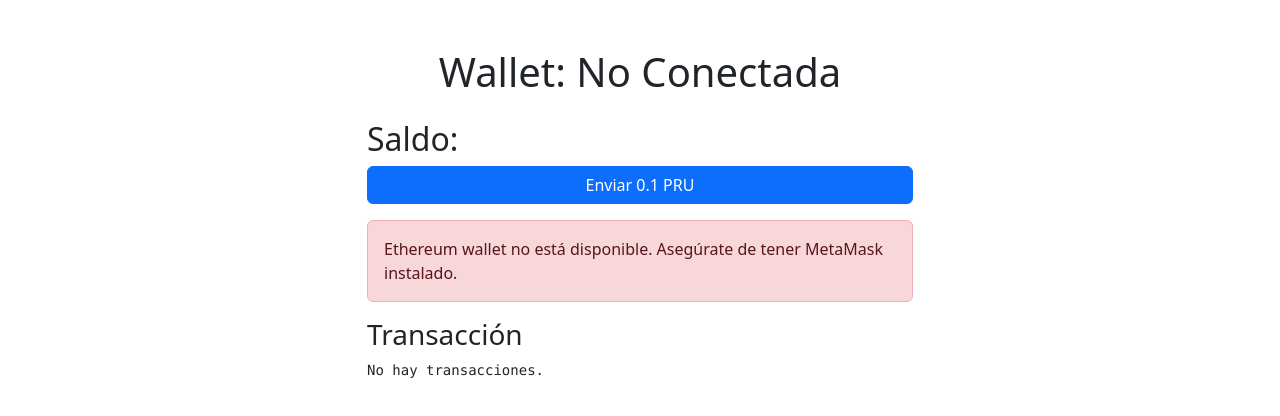
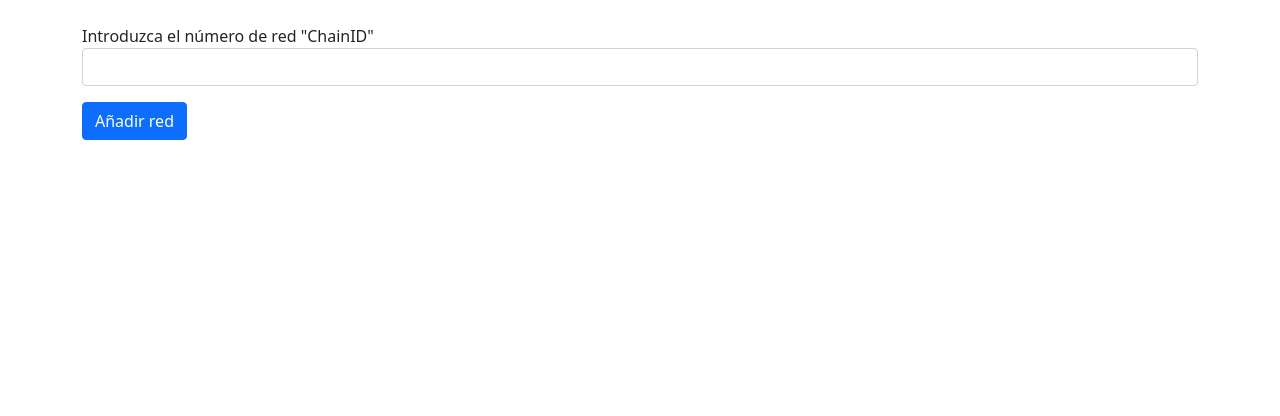
Before and after one commit to codecrypto-academy/pfm-web2.5-feb24-1, a React (Vite) app in the folder front/: page / in a window 1280 px wide. Shown: the top 416 px of the page. Built offline with nearby package versions, Linux system fonts and the light colour scheme.

Commit message:
NewChainUpdate  - Inex bootstrap update - main.jsx añadida ruta para probar newchain temporalmente

```diff
--- a/front/index.html
+++ b/front/index.html
@@ -2,6 +2,7 @@
 <html lang="en">
   <head>
     <meta charset="UTF-8" />
+    <!-- Aqui añado los links de bootstrap, asi no hay que descargar la libreria-->
     <link href="https://cdn.jsdelivr.net/npm/bootstrap@5.0.2/dist/css/bootstrap.min.css" rel="stylesheet" integrity="sha384-EVSTQN3/azprG1Anm3QDgpJLIm9Nao0Yz1ztcQTwFspd3yD65VohhpuuCOmLASjC" crossorigin="anonymous">
     <script src="https://cdn.jsdelivr.net/npm/bootstrap@5.0.2/dist/js/bootstrap.bundle.min.js" integrity="sha384-MrcW6ZMFYlzcLA8Nl+NtUVF0sA7MsXsP1UyJoMp4YLEuNSfAP+JcXn/tWtIaxVXM" crossorigin="anonymous"></script>
 
--- a/front/package.json
+++ b/front/package.json
@@ -14,6 +14,7 @@
     "react": "^18.2.0",
     "react-dom": "^18.2.0",
     "react-hook-form": "^7.50.1",
+    "react-router-dom": "6",
     "tsparticles": "^3.2.1"
   },
   "devDependencies": {
--- a/front/src/components/NewChain.jsx
+++ b/front/src/components/NewChain.jsx
@@ -1,22 +1,59 @@
-//Formulario para crear la red que nos pida: NUMERO DE RED. Creará la red con el nodo1
+/////////Formulario para crear la red que nos pida: NUMERO DE RED. Creará la red con el nodo1
 
-import React from "react";
+//El formulario tendrá que tener un input tipo numero para el ChainID
+//Tendra un boton donde llame la funcion onSubmit para llamar la funcion al backend de añadir un nodo
+//Antes pero se tendrà que verificar que ese ChainID no esté ya registrado, y si lo está, que lance un error avisando
+
+import React, { useState }  from "react";
 import {useForm } from "react-hook-form";
 
 
 export function NewChain(){
+    //Declaramos el handleSubmit para recojer los datos del formulario
+    const { register, handleSubmit } = useForm();
+
+    //Declaramos un state error, para lanzar error en caso de que no exista, lo inizializamos como null
+    const [error, setError] = useState(null);
+
+    //Creamos la funcion para añadir la red, será asincrona
+    async function createChain(){
+        const url = `RUTA PARA LA FUNCION DE AÑADIR LA RED ${chainID}`
+        const response = await fetch(url)
+    }
 
     const onSubmit = async (data) =>{
 
+        const chainID = data.chainID;
+
+        //Comprobamos que el data llega desde el formulario
+        console.log(chainID)
+
+        const exists = await fetch(`RUTA PARA LA FUNCIÓN DE COMPROBAR CHAIN DADO UN ID${chainID}`)
+        const result = await exists.json();
+
+        //Comprobamos el resultado
+        console.log(result)
+
+        //Si el resultado da 0, no existe, sino, ya esta en uso
+        if(result.lenght === 0){
+            //Ejecutamos la funcion para añadir la red, con el parametro chainID
+            createChain(chainID)
+
+        } else {
+            //Avisamos por consola que no llega
+            console.log("Doesn´t exist");
+            setError("Este chain ID no está disponible")
+        }
     }
+    return <div className="container mt-4">
 
-    return <div>
-        <form onSubmit={handleSubmit(onSubmit)}>
-                    <div className="form-group">
-                        <label htmlFor="">Introduzca el número de red "CainID"</label>
-                        <input {...register('chainID')} type="number" className="form-control"></input>
-                    </div>
-                    <button className="btn btn-primary mt-3">Añadir red</button>
+        {error && <h1 className="alert">{error}</h1>}
+        <form className="form-group" onSubmit={handleSubmit(onSubmit)}>
+            <div className="form-group">
+                <label className="form-style" htmlFor="">Introduzca el número de red "ChainID"</label>
+                <input {...register('chainID')} type="number" className="form-control"></input>
+            </div>
+            <button className="btn btn-primary mt-3">Añadir red</button>
         </form>
     </div>
 
--- a/front/src/main.jsx
+++ b/front/src/main.jsx
@@ -1,10 +1,21 @@
 import React from 'react'
 import ReactDOM from 'react-dom/client'
-import App from './App.jsx'
+//import App from './App.jsx'
+import { NewChain } from './components/NewChain.jsx'
+import { BrowserRouter, Route, Routes } from 'react-router-dom'
 
-
+//Ruta rapida creada para yo poder ver el NewChain
+function App(){
+  return <BrowserRouter >
+          <Routes>
+            <Route path='/' element={<NewChain></NewChain>}>
+              <Route path='/newchain' element={<NewChain></NewChain>}/>
+            </Route>
+          </Routes>
+        </BrowserRouter >
+}
 ReactDOM.createRoot(document.getElementById('root')).render(
   <React.StrictMode>
     <App />
-  </React.StrictMode>,
+  </React.StrictMode>
 )
```
Also changed, not shown: 1 other file (tests, documents, lock files or other folders).
